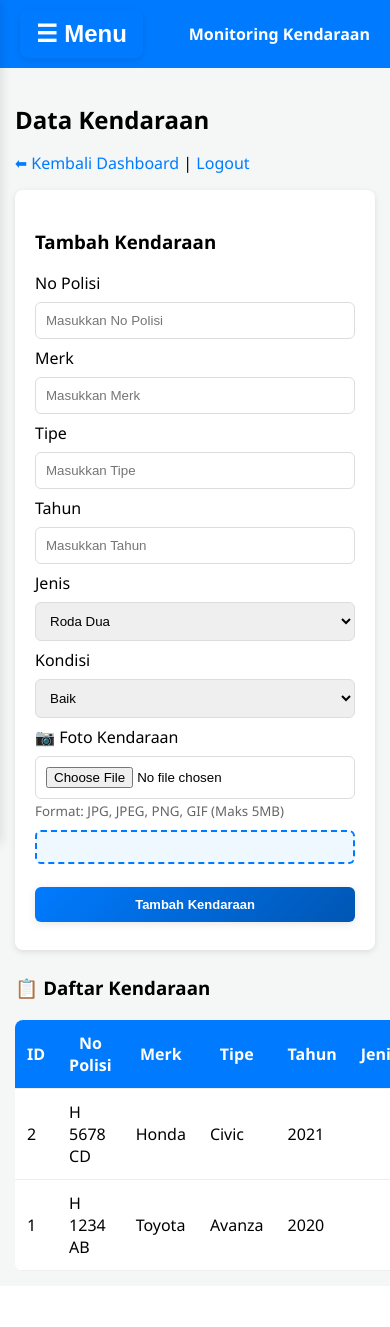
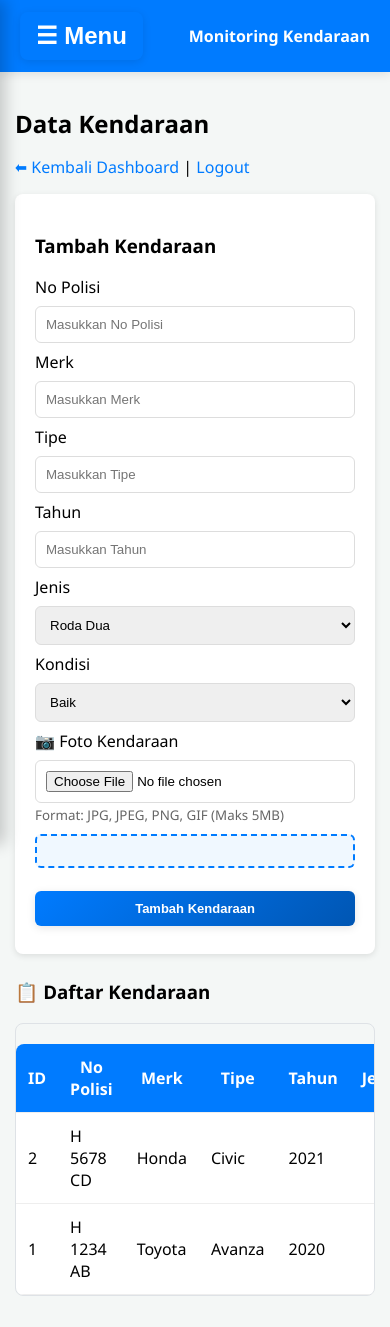
Before and after one commit to alfatahusman1-maman/Monitoring-Kendaraan, a PHP site: page /admin/kendaraan.php in a window 390 px wide; the page is wider, and only the part inside the window is pictured. Before the commit the page ends 1271 px from the top of that part, so only its background shows below. Run offline with PHP 8.4, Linux system fonts and the light colour scheme; a user stored in the database is signed in; data comes from the database, SQL or seed files in the repository; data that the repository does not hold is empty.

Commit message:
Improve mobile responsiveness: off-canvas sidebar, responsive tables, dashboard grid stacking, and responsive login

```diff
--- a/admin/dashboard.php
+++ b/admin/dashboard.php
@@ -51,6 +51,7 @@ while ($row = mysqli_fetch_assoc($tipeKendaraan)) {
 <html lang="id">
 <head>
     <meta charset="UTF-8">
+    <meta name="viewport" content="width=device-width, initial-scale=1.0">
     <title>Dashboard Admin</title>
     <link rel="stylesheet" href="https://cdn.jsdelivr.net/npm/bootstrap@5.3.2/dist/css/bootstrap.min.css">
     <link rel="stylesheet" href="https://cdnjs.cloudflare.com/ajax/libs/font-awesome/6.4.0/css/all.min.css">
@@ -132,6 +133,11 @@ while ($row = mysqli_fetch_assoc($tipeKendaraan)) {
             grid-template-columns: 1fr 1fr;
             gap: 20px;
             margin-bottom: 20px;
+        }
+        @media (max-width: 992px) {
+            .chart-section {
+                grid-template-columns: 1fr;
+            }
         }
         .chart-box {
             background: white;
--- a/admin/kelola_pegawai.php
+++ b/admin/kelola_pegawai.php
@@ -201,7 +201,7 @@ if ($user['role'] == 'User' && isset($_POST['update'])) {
 
         <?php if ($user['role'] == 'Admin'): ?>
         <div class="card">
-            <h3>Data Pegawai</h3>
+            <div class="table-responsive">
                 <table>
                     <tr>
                         <th>No</th><th>Nama</th><th>NIP</th><th>Alamat</th><th>Email</th>
@@ -232,6 +232,7 @@ if ($user['role'] == 'User' && isset($_POST['update'])) {
                     </tr>
                     <?php endwhile; ?>
                 </table>
+            </div>
         </div>
 
         <?php if (isset($_GET['edit'])):
--- a/admin/kendaraan.php
+++ b/admin/kendaraan.php
@@ -347,6 +347,7 @@ $data = mysqli_query($conn, "SELECT * FROM kendaraan ORDER BY id DESC");
     </div>
 
     <h3>📋 Daftar Kendaraan</h3>
+    <div class="table-responsive">
         <table>
             <thead>
                 <tr>
@@ -397,6 +398,7 @@ $data = mysqli_query($conn, "SELECT * FROM kendaraan ORDER BY id DESC");
             <?php endwhile; ?>
             </tbody>
         </table>
+    </div>
 </div>
 
 <!-- Modal untuk Preview Foto Kendaraan -->
--- a/css/admin-style.css
+++ b/css/admin-style.css
@@ -104,15 +104,22 @@ body {
 }
 
 /* Mobile Responsive */
-@media (max-width: 768px) {
+@media (max-width: 992px) {
+    :root {
+        --sidebar-width: 280px;
+    }
+
     .top-nav {
         display: flex;
         justify-content: space-between;
+        box-shadow: 0 2px 10px rgba(0,0,0,0.1);
+        padding: 12px 20px;
     }
 
     .sidebar {
         transform: translateX(-100%);
-        box-shadow: 2px 0 10px rgba(0, 0, 0, 0.1);
+        width: var(--sidebar-width);
+        box-shadow: 5px 0 15px rgba(0,0,0,0.2);
     }
 
     .sidebar.active {
@@ -122,6 +129,7 @@ body {
     .content {
         margin-left: 0 !important;
         padding: 15px;
+        width: 100%;
     }
 
     /* Overlay for mobile */
@@ -132,17 +140,34 @@ body {
         left: 0;
         right: 0;
         bottom: 0;
-        background: rgba(0, 0, 0, 0.5);
+        background: rgba(0, 0, 0, 0.6);
+        backdrop-filter: blur(2px);
         z-index: 998;
+        transition: opacity 0.3s ease;
     }
 
     .sidebar-overlay.active {
         display: block;
+        opacity: 1;
     }
 
-    /* Responsive Table */
+    /* Responsive Table Wrapper */
     .table-responsive {
+        display: block;
         width: 100%;
         overflow-x: auto;
+        -webkit-overflow-scrolling: touch;
+        margin-bottom: 1rem;
+        border-radius: 8px;
+        border: 1px solid #dee2e6;
     }
 }
+
+/* Scrollbar beautification for tables */
+.table-responsive::-webkit-scrollbar {
+    height: 6px;
+}
+.table-responsive::-webkit-scrollbar-thumb {
+    background: #ccc;
+    border-radius: 10px;
+}
--- a/index.php
+++ b/index.php
@@ -43,7 +43,8 @@ if (isset($_POST['login'])) {
             background: #007bff; /* Biru */
             padding: 30px;
             border-radius: 10px;
-            width: 370px;
+            width: 90%;
+            max-width: 370px;
             text-align: center;
             box-shadow: 0px 4px 12px rgba(0,0,0,0.25);
             color: white;
```
Lines whose indentation alone changed are shown as unchanged.
